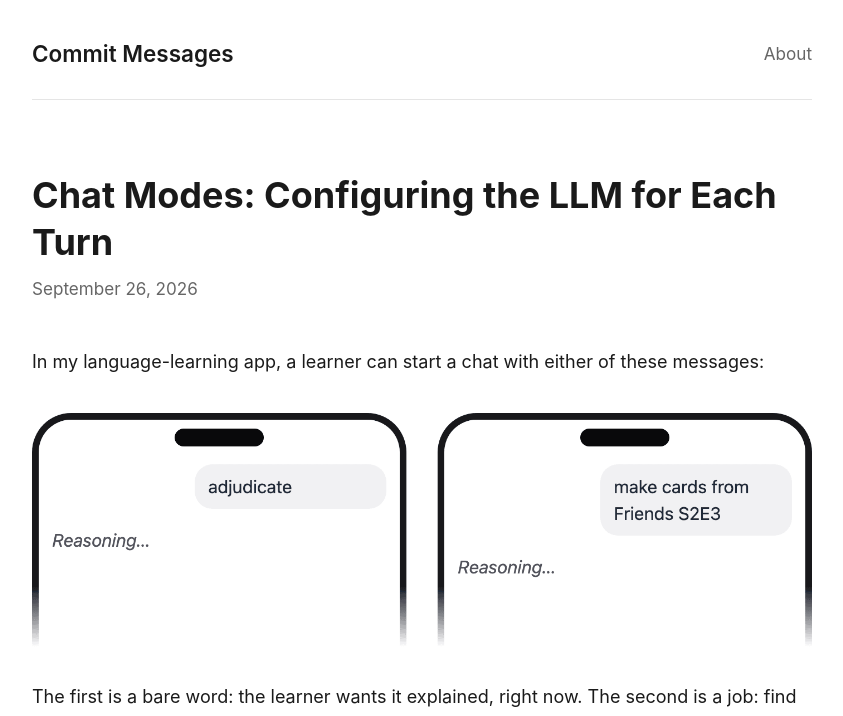
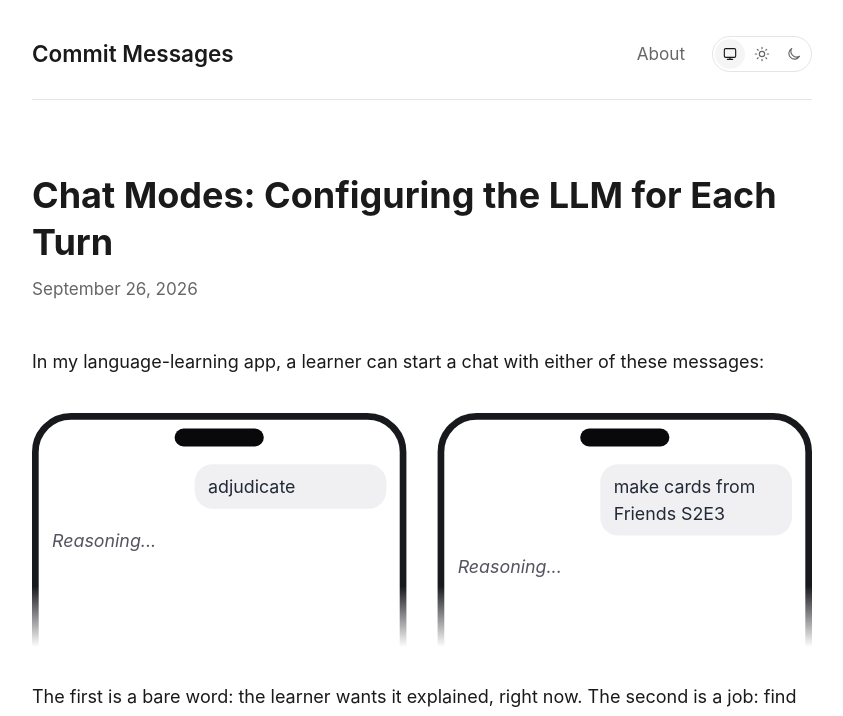
Before and after one commit to kryzhovnik/blog, a Jekyll site: the page built from _posts/2026-09-26-ruby-llm-modes.md, in a window 1280 px wide. Shown: the top 716 px of the page, without its empty margins (218-1061 px from the left). Built offline with Jekyll 4.4.1, drawn with Linux system fonts in a browser that asks for light colours; comment, search, counter and statistics services are not loaded.

Commit message:
Add adaptive dark theme and theme switcher

```diff
--- a/_layouts/default.html
+++ b/_layouts/default.html
@@ -5,6 +5,7 @@
   <meta charset="UTF-8">
   <meta name="viewport" content="width=device-width, initial-scale=1.0">
   {% seo %}
+  <script src="{{ '/assets/js/theme.js' | relative_url }}"></script>
   <link rel="icon" href="{{ '/assets/images/favicon.ico' | relative_url }}" sizes="48x48">
   <link rel="apple-touch-icon" href="{{ '/assets/images/apple-touch-icon.png' | relative_url }}">
   <link rel="stylesheet" href="{{ '/assets/css/style.css' | relative_url }}?v={{ site.github.build_revision }}">
@@ -22,6 +23,17 @@
       <a href="{{ '/' | relative_url }}" class="site-title">{{ site.title }}</a>
       <div class="nav-links">
         <a href="{{ '/about' | relative_url }}">About</a>
+        <div class="theme-switcher" role="group" aria-label="Theme" hidden>
+          <button type="button" data-theme-choice="system" aria-label="System theme" title="System theme">
+            <svg viewBox="0 0 24 24" aria-hidden="true"><rect x="3.5" y="4" width="17" height="13" rx="2"/><path d="M8 20h8M12 17v3"/></svg>
+          </button>
+          <button type="button" data-theme-choice="light" aria-label="Light theme" title="Light theme">
+            <svg viewBox="0 0 24 24" aria-hidden="true"><circle cx="12" cy="12" r="4"/><path d="M12 2v2m0 16v2M4.93 4.93l1.41 1.41m11.32 11.32 1.41 1.41M2 12h2m16 0h2M4.93 19.07l1.41-1.41M17.66 6.34l1.41-1.41"/></svg>
+          </button>
+          <button type="button" data-theme-choice="dark" aria-label="Dark theme" title="Dark theme">
+            <svg viewBox="0 0 24 24" aria-hidden="true"><path d="M20.2 15.4A8.5 8.5 0 0 1 8.6 3.8 8.5 8.5 0 1 0 20.2 15.4Z"/></svg>
+          </button>
+        </div>
       </div>
     </nav>
   </header>
--- a/_layouts/post.html
+++ b/_layouts/post.html
@@ -15,7 +15,8 @@
 </article>
 
 <section class="comments">
-  <script src="https://giscus.app/client.js"
+  <script data-src="https://giscus.app/client.js"
+          data-giscus
           data-repo="kryzhovnik/blog"
           data-repo-id="R_kgDOQqdlkg"
           data-category="Comments"
--- a/_posts/2026-09-26-ruby-llm-modes.md
+++ b/_posts/2026-09-26-ruby-llm-modes.md
@@ -9,7 +9,7 @@
 In my language-learning app, a learner can start a chat with either of these messages:
 
 <figure>
-  <img src="/assets/images/posts/chat-modes/00-two-turns.png" alt="Two chats. In the first, the learner sent the single word &quot;adjudicate&quot;. In the second, the learner sent &quot;make cards from Friends S2E3&quot;. In both, the assistant shows the same &quot;Reasoning…&quot; indicator.">
+  <img src="/assets/images/posts/chat-modes/00-two-turns.svg" alt="Two chats. In the first, the learner sent the single word &quot;adjudicate&quot;. In the second, the learner sent &quot;make cards from Friends S2E3&quot;. In both, the assistant shows the same &quot;Reasoning…&quot; indicator.">
 </figure>
 
 The first is a bare word: the learner wants it explained, right now. The second is a job: find the show, check the episode is in the catalog, run the extraction, report back. Everything about a good reply differs between them:
--- a/assets/css/style.css
+++ b/assets/css/style.css
@@ -1,12 +1,38 @@
 @import url("syntax.css");
 
 :root {
+  color-scheme: light;
   --text: #1a1a1a;
   --text-secondary: #666;
   --background: #fff;
   --accent: #0066cc;
   --border: #e5e5e5;
   --code-bg: #f5f5f5;
+  --mark-bg: #fff3b0;
+}
+
+:root[data-theme="dark"] {
+  color-scheme: dark;
+  --text: #e6e6e6;
+  --text-secondary: #aaa;
+  --background: #191919;
+  --accent: #80baff;
+  --border: #383838;
+  --code-bg: #282828;
+  --mark-bg: #66551c;
+}
+
+@media (prefers-color-scheme: dark) {
+  :root:not([data-theme]) {
+    color-scheme: dark;
+    --text: #e6e6e6;
+    --text-secondary: #aaa;
+    --background: #191919;
+    --accent: #80baff;
+    --border: #383838;
+    --code-bg: #282828;
+    --mark-bg: #66551c;
+  }
 }
 
 * {
@@ -62,6 +88,7 @@
 
 .nav-links {
   display: flex;
+  align-items: center;
   gap: 1.5rem;
 
   & a {
@@ -73,6 +100,52 @@
       color: var(--text);
     }
   }
+}
+
+.theme-switcher:not([hidden]) {
+  display: inline-flex;
+  align-items: center;
+  gap: 2px;
+  padding: 2px;
+  border: 1px solid var(--border);
+  border-radius: 999px;
+}
+
+.theme-switcher button {
+  display: grid;
+  place-items: center;
+  width: 30px;
+  height: 30px;
+  padding: 0;
+  border: 0;
+  border-radius: 50%;
+  background: transparent;
+  color: var(--text-secondary);
+  cursor: pointer;
+}
+
+.theme-switcher button:hover {
+  color: var(--text);
+}
+
+.theme-switcher button[aria-pressed="true"] {
+  background: var(--code-bg);
+  color: var(--text);
+}
+
+.theme-switcher button:focus-visible {
+  outline: 2px solid var(--accent);
+  outline-offset: 2px;
+}
+
+.theme-switcher svg {
+  width: 16px;
+  height: 16px;
+  fill: none;
+  stroke: currentColor;
+  stroke-width: 1.7;
+  stroke-linecap: round;
+  stroke-linejoin: round;
 }
 
 /* Typography */
@@ -412,7 +485,8 @@
 }
 
 mark {
-  background: #fff3b0;
+  color: var(--text);
+  background: var(--mark-bg);
   padding: 0 0.15em;
 }
 
@@ -454,7 +528,7 @@
   margin: 2rem -1.25rem;
 
   &:not(.expanded):hover {
-    background: color-mix(in srgb, var(--code-bg) 97.5%, black);
+    background: color-mix(in srgb, var(--code-bg) 95%, var(--text));
   }
 
   &.expanded .collapsible-header {
--- a/assets/css/syntax.css
+++ b/assets/css/syntax.css
@@ -1,4 +1,4 @@
-/* Syntax highlighting (gruvbox light / dark, follows the system color scheme) */
+/* Syntax highlighting (gruvbox light / dark, follows the selected site theme) */
 :root {
   --hl-bg: #f5f5f5;
   --hl-fg: #3c3836;
@@ -13,7 +13,7 @@
 }
 
 @media (prefers-color-scheme: dark) {
-  :root {
+  :root:not([data-theme]) {
     --hl-bg: #282828;
     --hl-fg: #fbf1c7;
     --hl-comment: #928374;
@@ -25,6 +25,19 @@
     --hl-aqua: #8ec07c;
     --hl-orange: #fe8019;
   }
+}
+
+:root[data-theme="dark"] {
+  --hl-bg: #282828;
+  --hl-fg: #fbf1c7;
+  --hl-comment: #928374;
+  --hl-red: #fb4934;
+  --hl-green: #b8bb26;
+  --hl-yellow: #fabd2f;
+  --hl-blue: #83a598;
+  --hl-purple: #d3869b;
+  --hl-aqua: #8ec07c;
+  --hl-orange: #fe8019;
 }
 
 .highlight table td { padding: 5px; }
--- /dev/null
+++ b/assets/js/theme.js
@@ -0,0 +1,91 @@
+(function() {
+  const storageKey = 'theme';
+  const systemTheme = window.matchMedia('(prefers-color-scheme: dark)');
+  let preference = readPreference();
+  let syncedComments;
+
+  function readPreference() {
+    try {
+      const saved = localStorage.getItem(storageKey);
+      return saved === 'light' || saved === 'dark' ? saved : 'system';
+    } catch {
+      return 'system';
+    }
+  }
+
+  function applyTheme() {
+    const theme = preference === 'system'
+      ? (systemTheme.matches ? 'dark' : 'light')
+      : preference;
+    document.documentElement.dataset.theme = theme;
+
+    const comments = document.querySelector('.giscus-frame');
+    if (comments) {
+      comments.contentWindow.postMessage({ giscus: { setConfig: { theme } } }, 'https://giscus.app');
+    }
+
+    const script = document.querySelector('script[data-giscus]');
+    if (script) {
+      script.dataset.theme = theme;
+    }
+  }
+
+  // Apply the saved theme before the stylesheet loads to avoid a light flash.
+  applyTheme();
+  systemTheme.addEventListener('change', applyTheme);
+
+  document.addEventListener('DOMContentLoaded', function() {
+    const switcher = document.querySelector('.theme-switcher');
+    const buttons = switcher.querySelectorAll('[data-theme-choice]');
+
+    function updateButtons() {
+      buttons.forEach(function(button) {
+        button.setAttribute('aria-pressed', String(button.dataset.themeChoice === preference));
+      });
+    }
+
+    updateButtons();
+    switcher.hidden = false;
+    switcher.addEventListener('click', function(event) {
+      const button = event.target.closest('[data-theme-choice]');
+      if (!button) return;
+      preference = button.dataset.themeChoice;
+      try {
+        if (preference === 'system') {
+          localStorage.removeItem(storageKey);
+        } else {
+          localStorage.setItem(storageKey, preference);
+        }
+      } catch {
+        // The selector still works when browser storage is unavailable.
+      }
+      applyTheme();
+      updateButtons();
+    });
+
+    window.addEventListener('storage', function(event) {
+      if (event.key === storageKey || event.key === null) {
+        preference = readPreference();
+        applyTheme();
+        updateButtons();
+      }
+    });
+
+    applyTheme();
+    const script = document.querySelector('script[data-giscus]');
+    if (script) {
+      script.src = script.dataset.src;
+    }
+  });
+
+  // Giscus can finish loading after the user changes the theme.
+  window.addEventListener('message', function(event) {
+    const comments = document.querySelector('.giscus-frame');
+    if (event.origin === 'https://giscus.app' &&
+        event.source === comments?.contentWindow && event.data?.giscus &&
+        comments !== syncedComments) {
+      syncedComments = comments;
+      applyTheme();
+    }
+  });
+})();
```
Also changed, not shown: assets/images/posts/chat-modes/00-two-turns.svg (added), assets/images/posts/chat-modes/01-one-configuration-vs-modes.svg, 1 other file.
